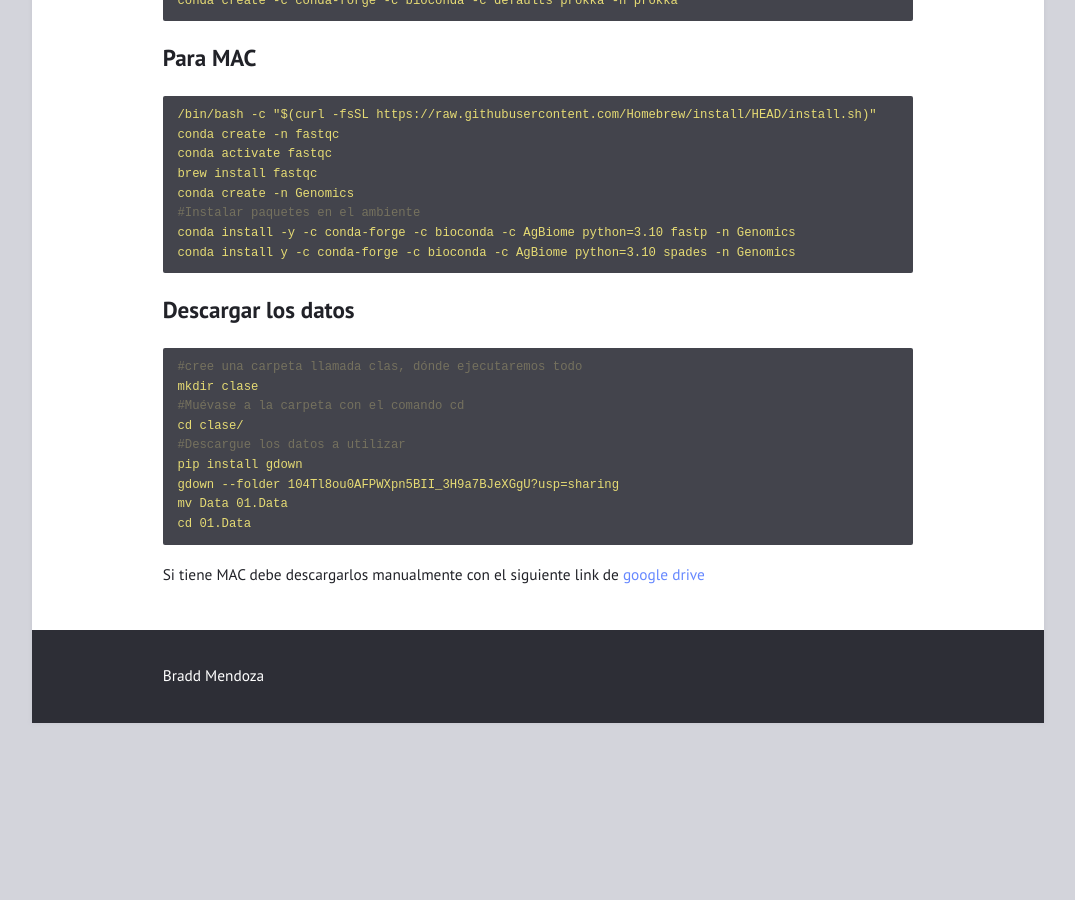
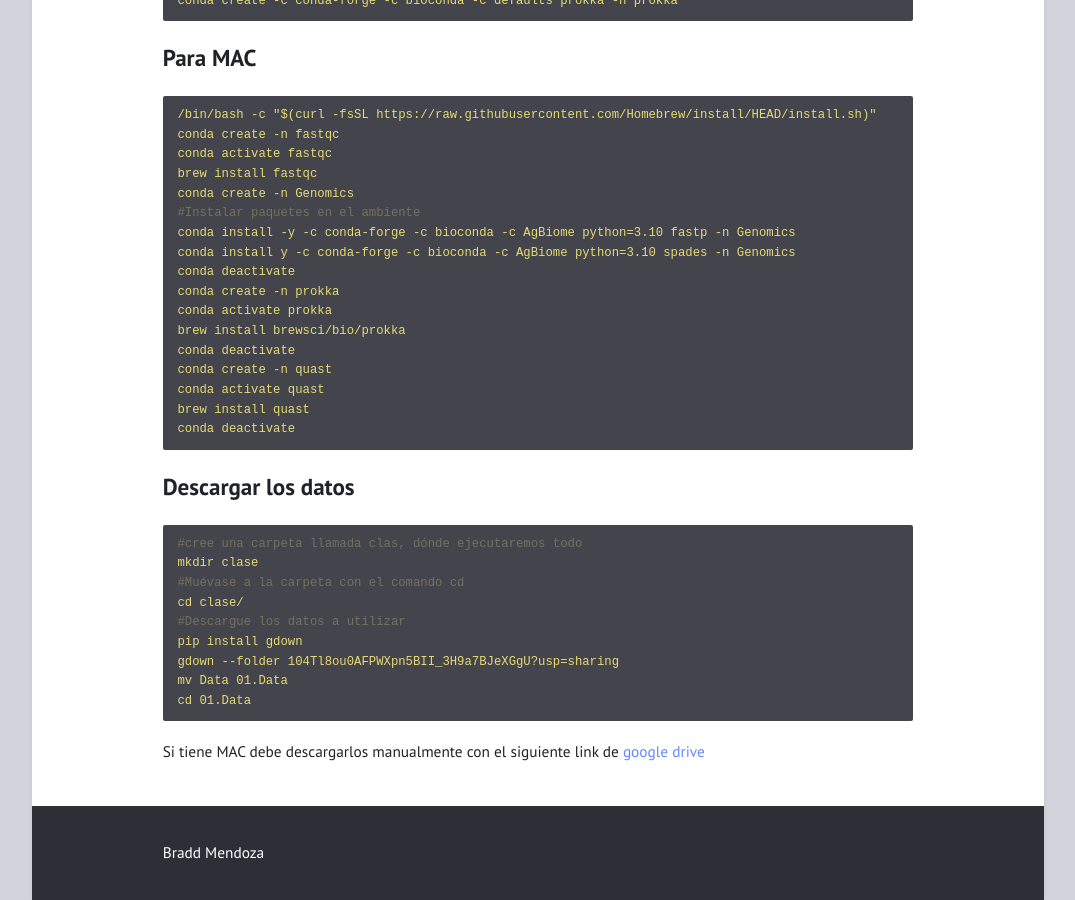
Before and after one commit to braddmg/GenPro, a Jekyll site: the page built from _posts/2024-07-14-Preparacion-de-ambiente-linux.md, in a window 1280 px wide and 900 px high, scrolled down 1209 px. Shown: the whole window, without its empty margins (102-1177 px from the left). Built offline with Jekyll 4.4.1, drawn with Linux system fonts in a browser that asks for light colours; before the commit the page ends 1932 px from its top, so only the background shows below that.

Commit message:
Update 2024-07-14-Preparacion-de-ambiente-linux.md

````diff
--- a/_posts/2024-07-14-Preparacion-de-ambiente-linux.md
+++ b/_posts/2024-07-14-Preparacion-de-ambiente-linux.md
@@ -60,6 +60,15 @@ conda create -n Genomics
 #Instalar paquetes en el ambiente
 conda install -y -c conda-forge -c bioconda -c AgBiome python=3.10 fastp -n Genomics
 conda install y -c conda-forge -c bioconda -c AgBiome python=3.10 spades -n Genomics
+conda deactivate
+conda create -n prokka
+conda activate prokka
+brew install brewsci/bio/prokka
+conda deactivate
+conda create -n quast
+conda activate quast
+brew install quast
+conda deactivate
 ```
 ## Descargar los datos
 ```yml
````
